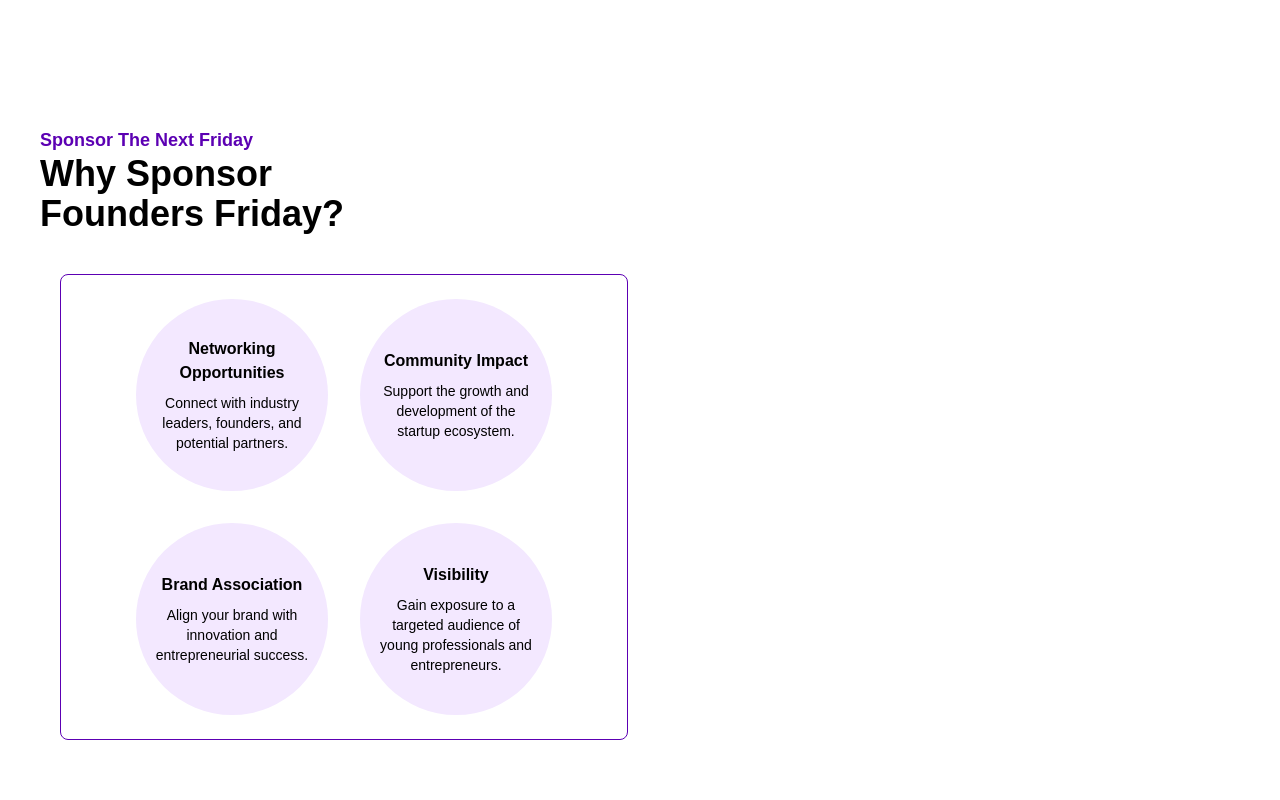
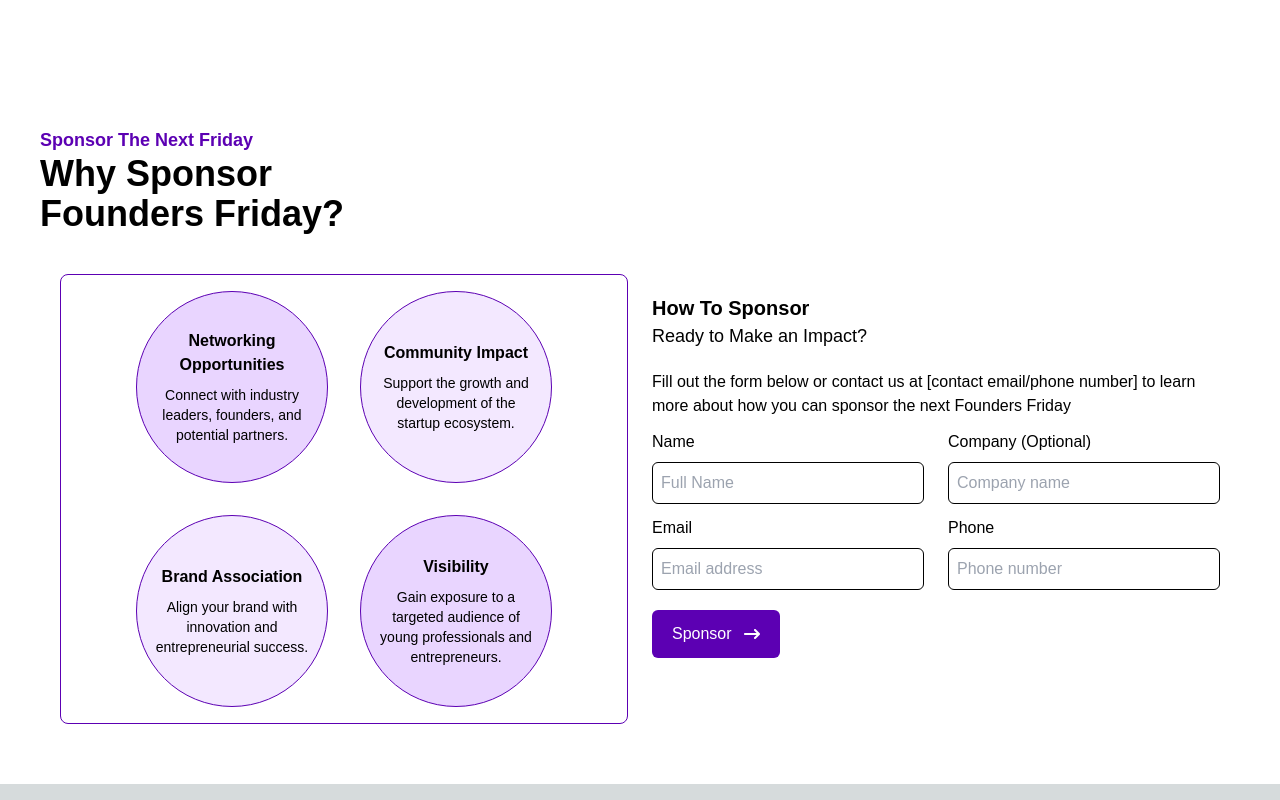
Before and after one commit to anasyakubu/anas-founders-friday, a Next.js app: page / in a window 1280 px wide. Shown: the part 2162-2962 px from the top of the page. Built offline with nearby package versions, Linux system fonts and the light colour scheme.

Commit message:
Add : SponsorSection

```diff
--- a/app/Section/SponsorSection/SponsorSection.scss
+++ b/app/Section/SponsorSection/SponsorSection.scss
@@ -0,0 +1,8 @@
+@media (max-width: 600px) {
+  .SponsorSection {
+    // height: 100vh;
+    .p-10 {
+      padding: 3%;
+    }
+  }
+}
--- a/app/Section/SponsorSection/SponsorSection.tsx
+++ b/app/Section/SponsorSection/SponsorSection.tsx
@@ -1,4 +1,6 @@
 import React from "react";
+import { FaArrowRightLong } from "react-icons/fa6";
+import "./SponsorSection.scss";
 
 const SponsorSection = () => {
   return (
@@ -16,10 +18,10 @@ const SponsorSection = () => {
         </div>
         <div className="p-5 mt-5">
           <div className="space-y-2 lg:grid lg:grid-cols-2 lg:gap-x-6 lg:space-y-0">
-            <div className="border border-[#5C00B3] p-6 rounded-lg flex justify-center items-center">
+            <div className="border border-[#5C00B3] p-4 rounded-lg flex justify-center items-center">
               <div className="grid grid-cols-2 gap-8">
                 <div className="flex justify-center items-center">
-                  <div className="bg-purple-100 p-4 text-center w-48 h-48 rounded-full flex flex-col justify-center items-center">
+                  <div className="bg-purple-200 border-[#5C00B3] border p-4 text-center w-48 h-48 rounded-full flex flex-col justify-center items-center">
                     <h2 className="text-md font-bold mb-2">
                       Networking Opportunities
                     </h2>
@@ -30,7 +32,7 @@ const SponsorSection = () => {
                   </div>
                 </div>
                 <div className="flex justify-center items-center">
-                  <div className="bg-purple-100 p-4 text-center w-48 h-48 rounded-full flex flex-col justify-center items-center">
+                  <div className="bg-purple-100 border-[#5C00B3] border p-4 text-center w-48 h-48 rounded-full flex flex-col justify-center items-center">
                     <h2 className="text-md font-bold mb-2">Community Impact</h2>
                     <p className="text-sm">
                       Support the growth and development of the startup
@@ -39,7 +41,7 @@ const SponsorSection = () => {
                   </div>
                 </div>
                 <div className="flex justify-center items-center">
-                  <div className="bg-purple-100 p-4 text-center w-48 h-48 rounded-full flex flex-col justify-center items-center">
+                  <div className="bg-purple-100 border-[#5C00B3] border p-4 text-center w-48 h-48 rounded-full flex flex-col justify-center items-center">
                     <h2 className="text-md font-bold mb-2">
                       Brand Association
                     </h2>
@@ -50,7 +52,7 @@ const SponsorSection = () => {
                   </div>
                 </div>
                 <div className="flex justify-center items-center">
-                  <div className="bg-purple-100 p-4 text-center w-48 h-48 rounded-full flex flex-col justify-center items-center">
+                  <div className="bg-purple-200 border-[#5C00B3] border p-4 text-center w-48 h-48 rounded-full flex flex-col justify-center items-center">
                     <h2 className="text-md font-bold mb-2">Visibility</h2>
                     <p className="text-sm">
                       Gain exposure to a targeted audience of young
@@ -60,8 +62,67 @@ const SponsorSection = () => {
                 </div>
               </div>
             </div>
-
-            <div className=""></div>
+            {/* Form */}
+            <div className="">
+              <div className="py-5">
+                <h6 className="text-xl font-semibold">How To Sponsor</h6>
+                <h5 className="text-lg font-thin">Ready to Make an Impact?</h5>
+                <p className="mt-5 text-md">
+                  Fill out the form below or contact us at [contact email/phone
+                  number] to learn more about how you can sponsor the next
+                  Founders Friday
+                </p>
+                <div className="mt-3">
+                  <form action="">
+                    <div className="space-y-2 lg:grid lg:grid-cols-2 lg:gap-x-6 lg:space-y-0">
+                      <div className="">
+                        <label className="text-md">Name</label>
+                        <input
+                          type="text"
+                          className="w-full mt-2 p-2 border border-black outline-none rounded-md"
+                          placeholder="Full Name"
+                        />
+                      </div>
+                      <div className="">
+                        <label className="text-md">Company (Optional)</label>
+                        <input
+                          type="text"
+                          className="w-full mt-2 p-2 border border-black outline-none rounded-md"
+                          placeholder="Company name"
+                        />
+                      </div>
+                    </div>
+                    {/*  */}
+                    <div className="mt-3 space-y-2 lg:grid lg:grid-cols-2 lg:gap-x-6 lg:space-y-0">
+                      <div className="">
+                        <label className="text-md">Email</label>
+                        <input
+                          type="text"
+                          className="w-full mt-2 p-2 border border-black outline-none rounded-md"
+                          placeholder="Email address"
+                        />
+                      </div>
+                      <div className="">
+                        <label className="text-md">Phone</label>
+                        <input
+                          type="text"
+                          className="w-full mt-2 p-2 border border-black outline-none rounded-md"
+                          placeholder="Phone number"
+                        />
+                      </div>
+                    </div>
+                    <div className="mt-5">
+                      <button className="flex gap-3 p-3 px-5 bg-[#5C00B3] text-white rounded-md">
+                        <span>Sponsor</span>
+                        <span className="py-1">
+                          <FaArrowRightLong />
+                        </span>
+                      </button>
+                    </div>
+                  </form>
+                </div>
+              </div>
+            </div>
           </div>
         </div>
       </div>
```
